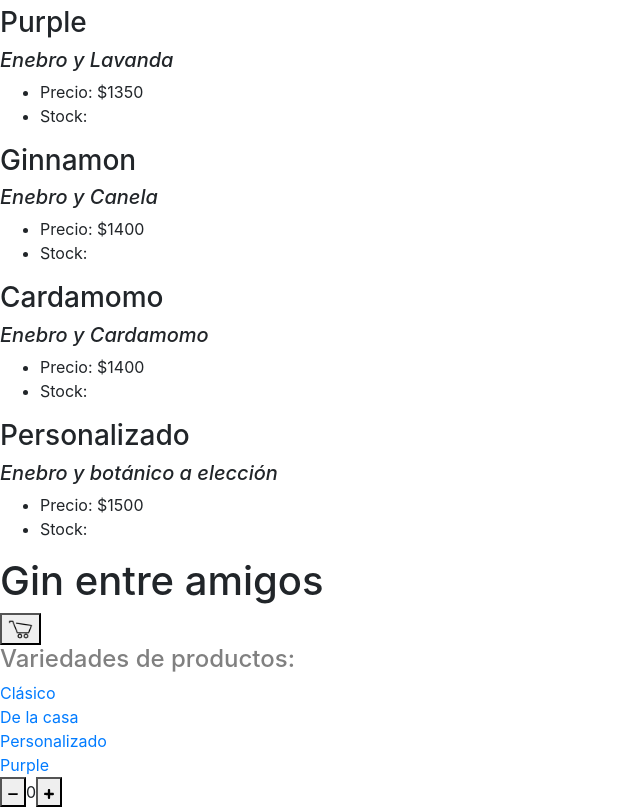
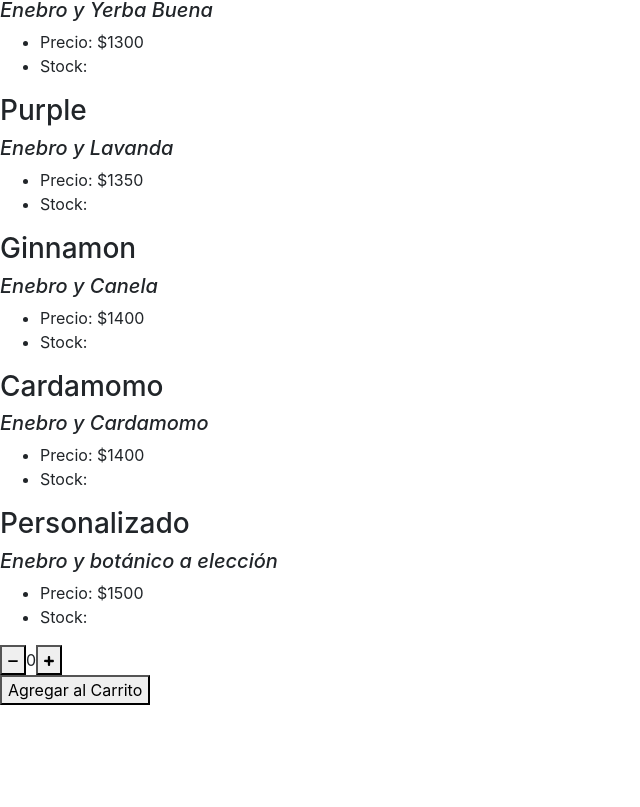
Before and after one commit to fedelazarte/react_js, a React (Create React App) app: page / in a window 1280 px wide. Shown: the part 317-1124 px from the top of the page, without its empty margins (0-640 px from the left). After the commit the page ends 1022 px from the top, so only its background shows below. Built offline with nearby package versions, Linux system fonts and the light colour scheme.

Commit message:
Entregable 7 incompleto

```diff
--- a/src/App.jsx
+++ b/src/App.jsx
@@ -9,8 +9,8 @@ import ItemListContainer from './containers/ItemListContainer';
 function App() {
   return (
    <>
+   <NavbarComponent/>
    <ItemListContainer greeting={"¡Bienvenidos a una nueva experiencia en Gin!"}/>
-   <NavbarComponent/>
    <ItemCount/>
 
 
--- a/src/components/ItemCount.jsx
+++ b/src/components/ItemCount.jsx
@@ -5,17 +5,31 @@ import React, {useState} from 'react';
 
 const ItemCount = () => {
     const [carrito, setCarrito] = useState(0);
+    const min = 0;
+    const max = 10;
   return (
    <>
-   <button onClick={()=>{setCarrito(carrito - 1)}}>
+   <button onClick={() =>{
+     if(carrito > min) return setCarrito(carrito - 1)
+     else alert("No es posible vender menos items :(");
+   }
+    }>
+
      <img src={menos} alt="" style={{height:'10px'},{width:'10px'}} />
    </button>
 
    {carrito}
 
-   <button onClick={()=>{setCarrito(carrito + 1)}}>
+   <button onClick={()=>{
+     if(carrito < max) return setCarrito(carrito + 1)
+     else alert("En este momento no tenemos más disponibilidad de este producto.")}}>
      <img src={plus} alt="" style={{height:'10px'},{width:'10px'}} />
    </button>
+<br/>
+   <button onClick={() =>{
+    if(carrito > min) alert("Se agregaron "+carrito+ " item/s al carrito!")
+    else alert("Debes seleccionar tus productos antes de agregarlos!")}
+   } >Agregar al Carrito</button>
 
    </>
 
--- a/src/components/navbar/index.jsx
+++ b/src/components/navbar/index.jsx
@@ -10,13 +10,13 @@ function NavbarComponent() {
 
    <h1> Gin entre amigos</h1>
    <CartWidget/>
-   <h4 style={{color:'grey'}}>Variedades de productos:</h4>
+   {/* <h4 style={{color:'grey'}}>Variedades de productos:</h4>
    <table>
    <tr><a href="#">Clásico</a></tr>
    <tr><a href="#">De la casa</a></tr>
    <tr><a href="#">Personalizado</a></tr>
    <tr><a href="#">Purple</a></tr>
-   </table>
+   </table> */}
 
    </>
 
```
Also changed, not shown: 1 other file (tests, documents, lock files or other folders).
